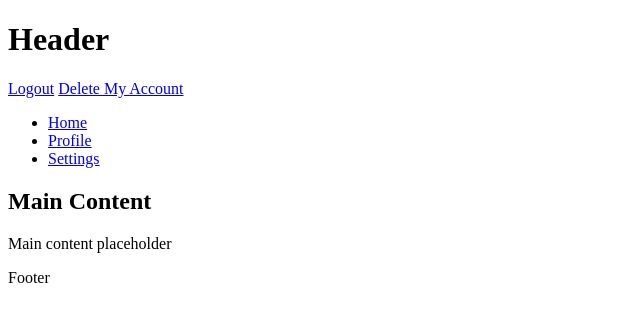
After one commit to ritik0401/SE_Sprint2, a PHP site: page /dashboard.html in a window 1280 px wide. The commit adds this page. Shown: the top 322 px of the page, without its empty margins (0-640 px from the left). Run offline with PHP 8.4, Linux system fonts and the light colour scheme.

Commit message:
Add files via upload

```diff
--- /dev/null
+++ b/login/dashboard.html
@@ -0,0 +1,34 @@
+<!DOCTYPE html>
+<html lang="en">
+<head>
+    <meta charset="UTF-8">
+    <meta name="viewport" content="width=device-width, initial-scale=1.0">
+    <title>Scraps</title>
+</head>
+<body>
+
+    <header>
+        <h1> Header</h1>
+        <a href="logout.php">Logout</a>
+        <a href="delete_account.php" onclick="return confirm('Are you sure you want to delete your account? This action cannot be undone.');">Delete My Account</a>
+    </header>
+
+    <nav>
+        <ul>
+            <li><a href="#">Home</a></li>
+            <li><a href="#">Profile</a></li>
+            <li><a href="#">Settings</a></li>
+        </ul>
+    </nav>
+
+    <section>
+        <h2>Main Content</h2>
+        <p>Main content placeholder</p>
+    </section>
+
+    <footer>
+        <p> Footer</p>
+    </footer>
+
+</body>
+</html>
--- a/login/login.php
+++ b/login/login.php
@@ -25,7 +25,7 @@ if ($_SERVER["REQUEST_METHOD"] == "POST") {
         $row = $result->fetch_assoc();
         if (password_verify($password, $row['password'])) {
             $_SESSION['username'] = $username;
-            header("Location: dashboard.php");
+            header("Location: dashboard.html");
             exit();
         }
     }
```
Also changed, not shown: login/delete_account.php (added, +38 -0 lines), login/logout.php (added, +9 -0 lines).
